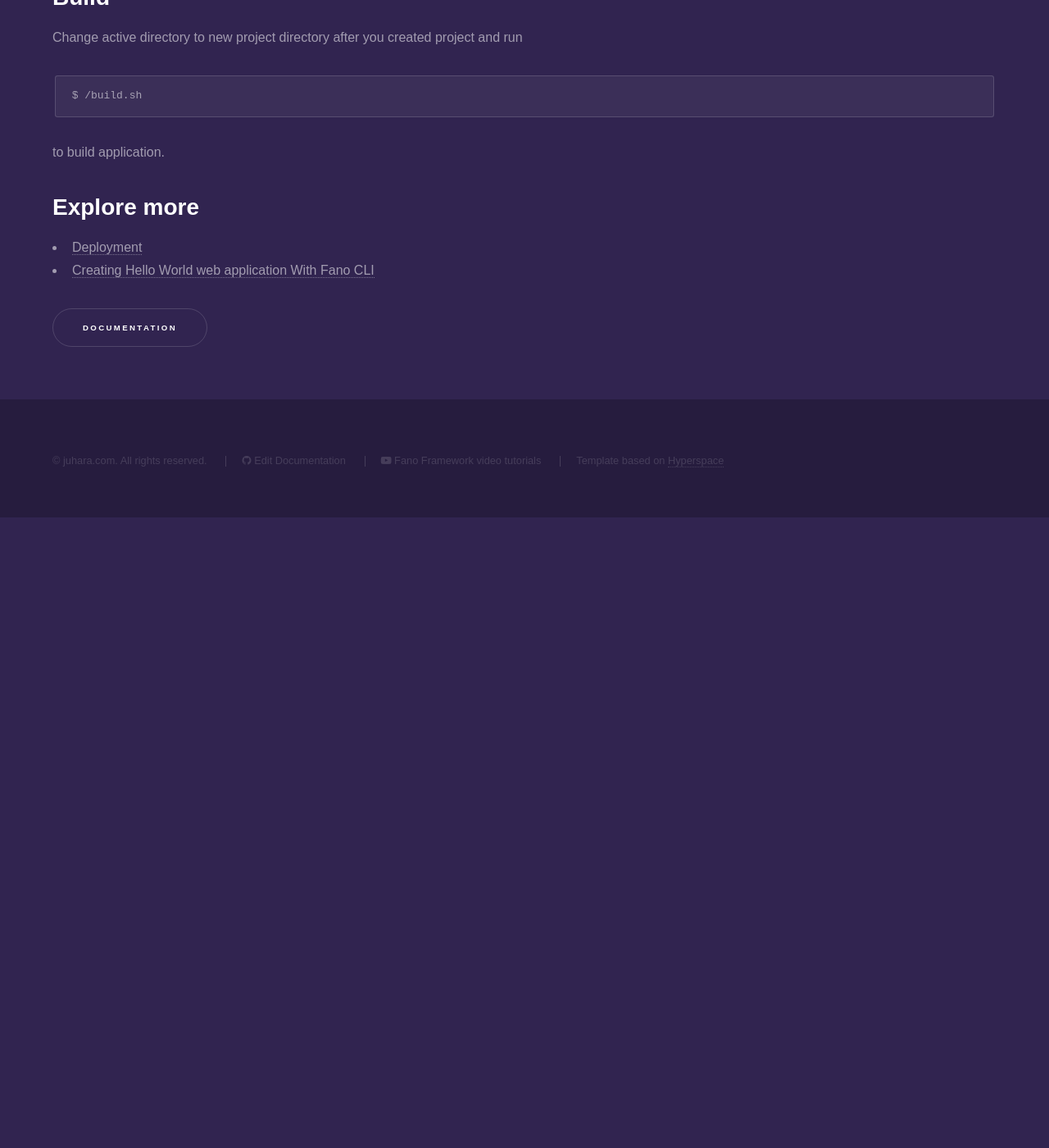
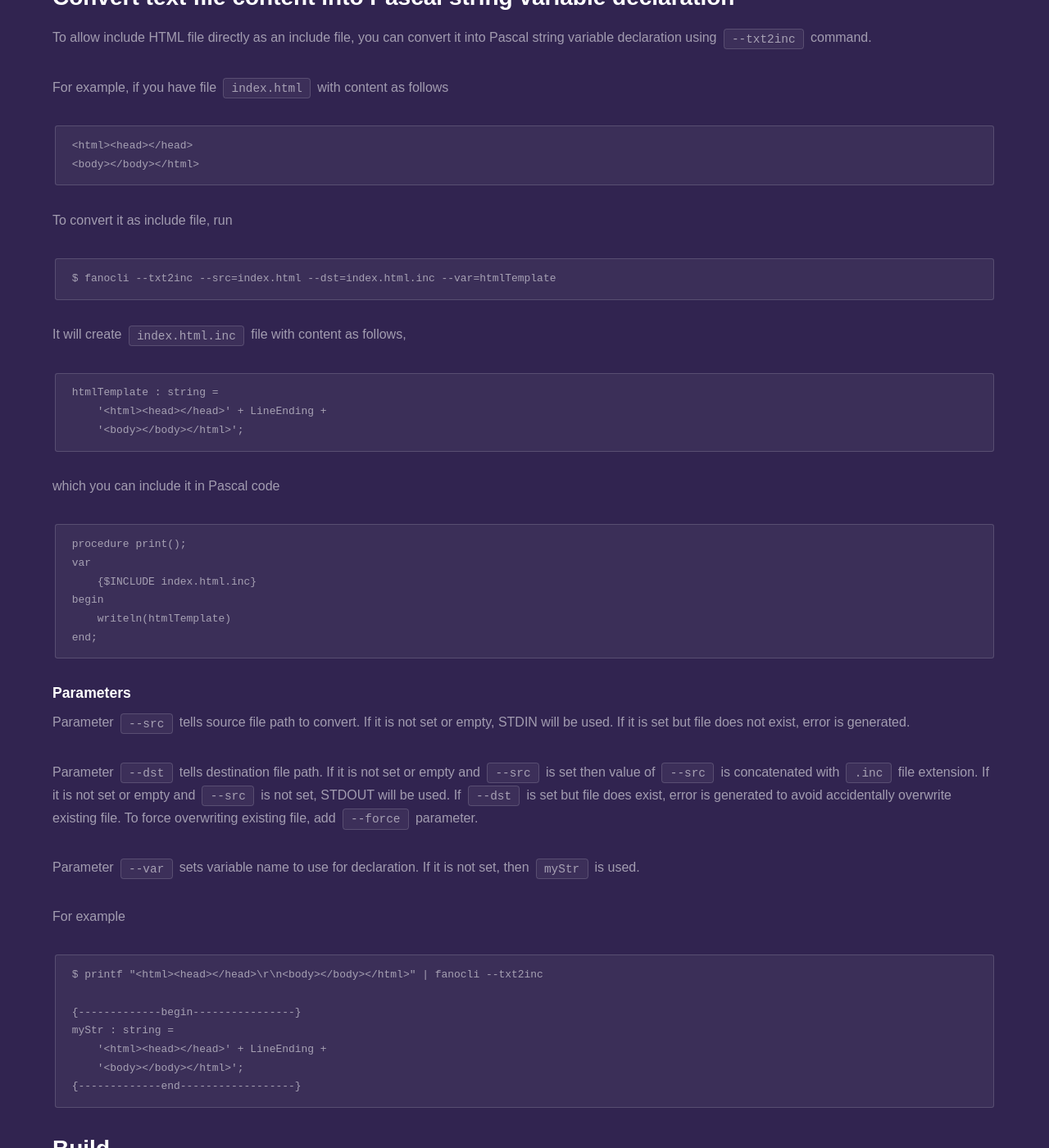
Before and after one commit to fanoframework/fanoframework.github.io, a Jekyll site: the page built from scaffolding-with-fano-cli/index.md, in a window 1280 px wide and 1400 px high, scrolled down 10796 px. Shown: the whole window at 82% size. Built offline with Jekyll 4.4.1, drawn with Linux system fonts in a browser that asks for light colours; our own code applies the rules of GitHub Pages for plain Markdown files; before the commit the page ends 11427 px from its top, so only the background shows below that; some of the changed text lies outside the part shown.

Commit message:
add documentation about --txt2inc command

````diff
--- a/scaffolding-with-fano-cli/index.md
+++ b/scaffolding-with-fano-cli/index.md
@@ -404,6 +404,56 @@ $ sudo systemctl stop hello
 $ sudo fanocli --daemon-sysd=hello --user=fano --bin=/home/my.fano/bin/myapp.bin
 ```
 
+## Convert text file content into Pascal string variable declaration
+To allow include HTML file directly as an include file, you can convert it into Pascal string variable declaration using `--txt2inc` command.
+
+For example, if you have file `index.html` with content as follows
+
+```
+<html><head></head>
+<body></body></html>
+```
+To convert it as include file, run
+
+```
+$ fanocli --txt2inc --src=index.html --dst=index.html.inc --var=htmlTemplate
+```
+It will create `index.html.inc` file with content as follows,
+
+```
+htmlTemplate : string =
+    '<html><head></head>' + LineEnding +
+    '<body></body></html>';
+```
+which you can include it in Pascal code
+
+```
+procedure print();
+var
+    {$INCLUDE index.html.inc}
+begin
+    writeln(htmlTemplate)
+end;
+```
+### Parameters
+Parameter `--src` tells source file path to convert. If it is not set or empty, STDIN will be used. If it is set but file does not exist, error is generated.
+
+Parameter `--dst` tells destination file path. If it is not set or empty and `--src` is set then value of `--src` is concatenated with `.inc` file extension. If it is not set or empty and `--src` is not set, STDOUT will be used. If `--dst` is set but file does exist, error is generated to avoid accidentally overwrite existing file. To force overwriting existing file, add `--force` parameter.
+
+Parameter `--var` sets variable name to use for declaration. If it is not set, then `myStr` is used.
+
+For example
+
+```
+$ printf "<html><head></head>\r\n<body></body></html>" | fanocli --txt2inc
+
+{-------------begin----------------}
+myStr : string =
+    '<html><head></head>' + LineEnding +
+    '<body></body></html>';
+{-------------end------------------}
+```
+
 ## Build
 
 Change active directory to new project directory after you created project and run
````
